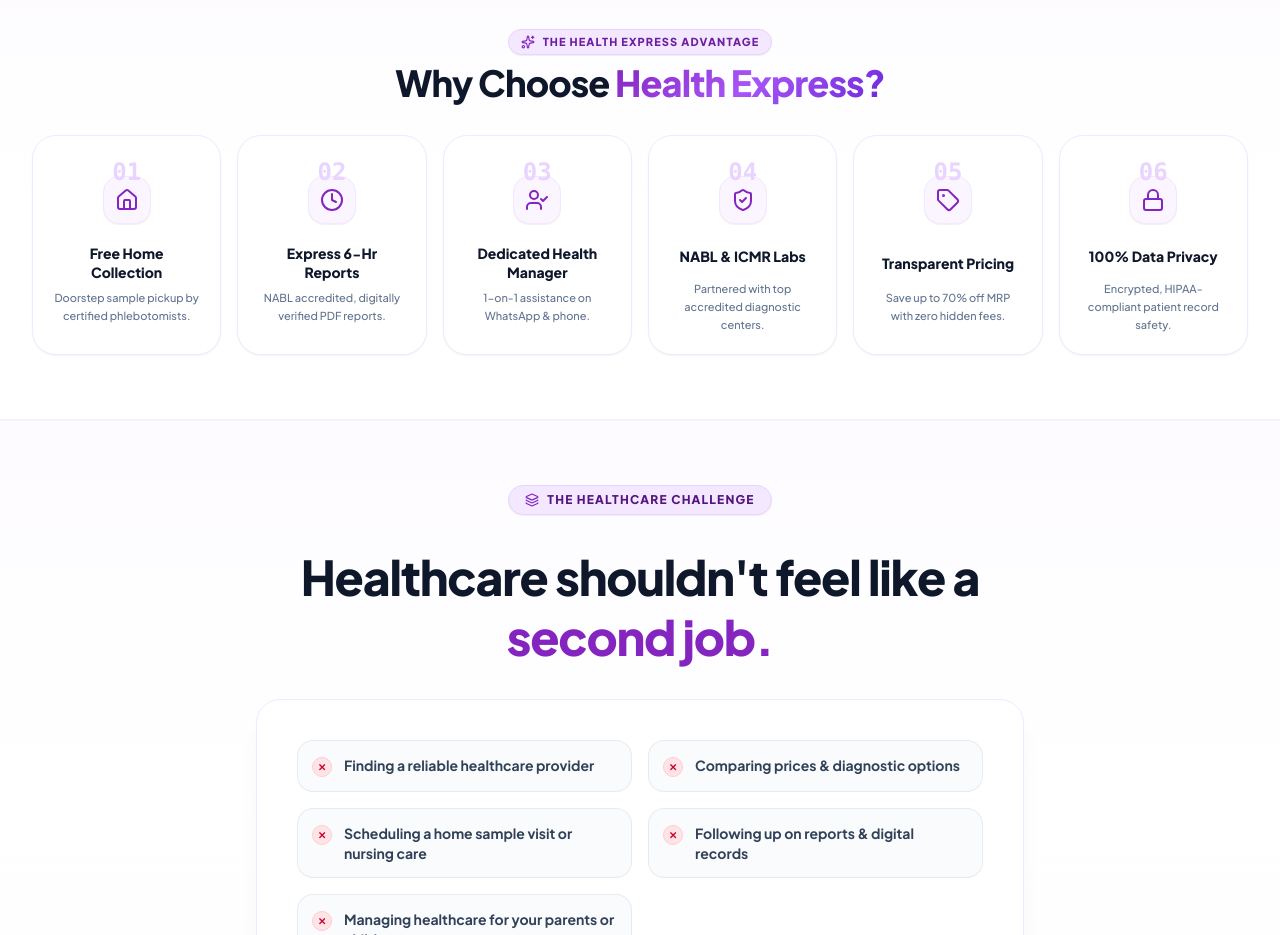
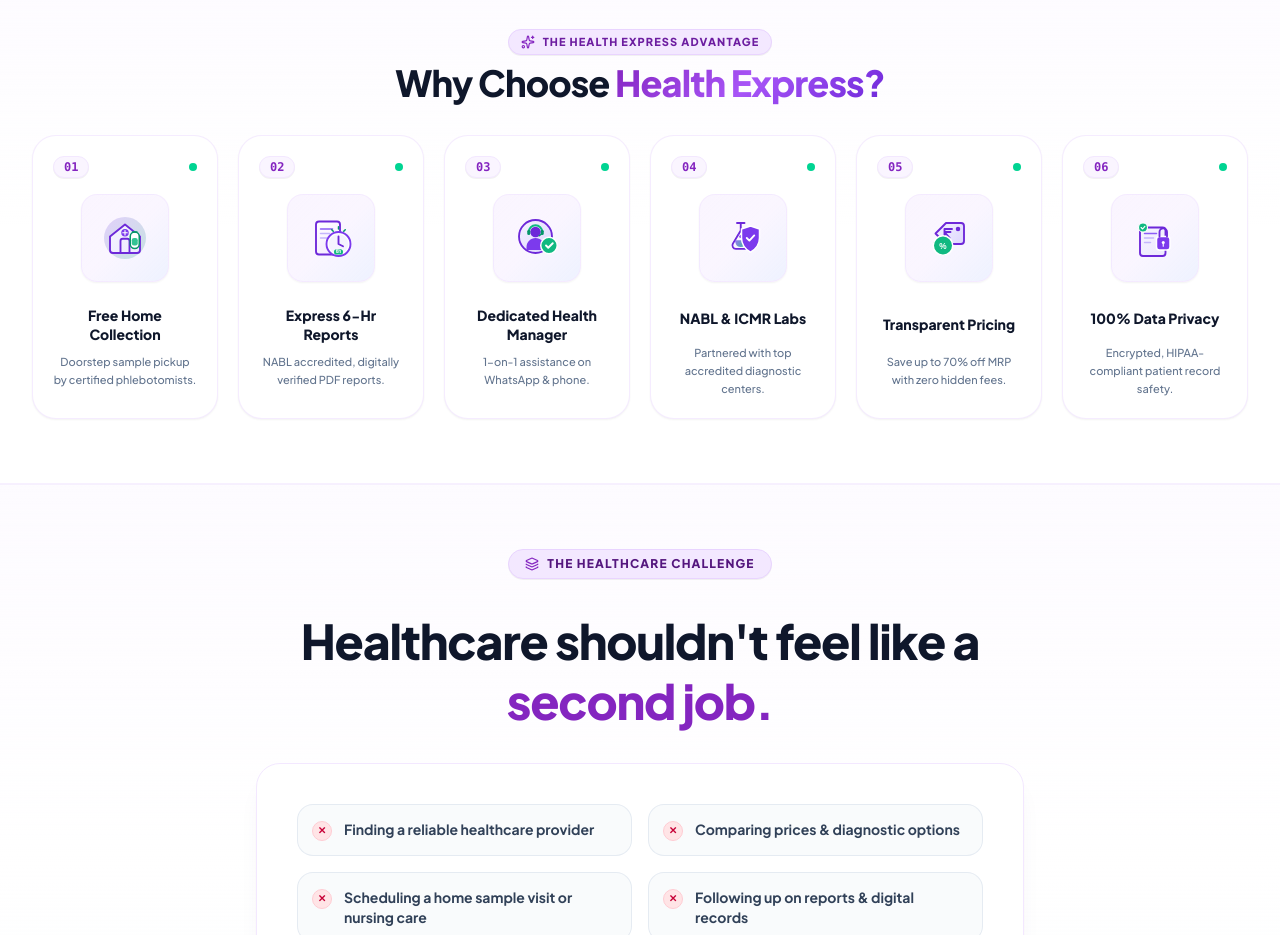
Before and after one commit to Tarunmakode123/healthexpressweb, a React (Vite) app: page / in a window 1280 px wide. Shown: the part 880-1815 px from the top of the page. Built offline with nearby package versions, Linux system fonts and the light colour scheme; no server answers.

Commit message:
feat(homepage): upgrade Why Choose Health Express with custom healthcare SVG illustrations

```diff
--- a/src/components/sections/WhyChooseHealthExpress.jsx
+++ b/src/components/sections/WhyChooseHealthExpress.jsx
@@ -1,5 +1,142 @@
 import React from 'react';
-import { Home, Clock, UserCheck, ShieldCheck, Tag, Lock, Sparkles } from 'lucide-react';
+import { Sparkles } from 'lucide-react';
+
+// Custom Healthcare SVG Mini-Illustrations
+const HomeCollectionIllustration = () => (
+  <svg className="w-12 h-12 text-purple-700" viewBox="0 0 64 64" fill="none" xmlns="http://www.w3.org/2000/svg" aria-hidden="true">
+    <circle cx="32" cy="32" r="28" fill="url(#grad-home-bg)" opacity="0.2" />
+    <path d="M12 30L32 14L52 30V48C52 50.2091 50.2091 52 48 52H16C13.7909 52 12 50.2091 12 48V30Z" fill="url(#grad-home-wall)" stroke="#6D28D9" strokeWidth="2.5" strokeLinejoin="round" />
+    <path d="M26 52V36C26 34.3431 27.3431 33 29 33H35C36.6569 33 38 34.3431 38 36V52" stroke="#6D28D9" strokeWidth="2.5" />
+    {/* Phlebotomy Sample Vial */}
+    <rect x="39" y="24" width="12" height="22" rx="6" fill="#FFFFFF" stroke="#059669" strokeWidth="2" />
+    <rect x="41" y="32" width="8" height="10" rx="3" fill="#10B981" opacity="0.85" />
+    <path d="M42 24H48" stroke="#059669" strokeWidth="2" strokeLinecap="round" />
+    {/* Medical Cross Badge on House */}
+    <circle cx="32" cy="25" r="5" fill="#7C3AED" />
+    <path d="M32 22V28M29 25H35" stroke="#FFFFFF" strokeWidth="1.5" strokeLinecap="round" />
+    <defs>
+      <linearGradient id="grad-home-bg" x1="4" y1="4" x2="60" y2="60" gradientUnits="userSpaceOnUse">
+        <stop stopColor="#7C3AED" />
+        <stop offset="1" stopColor="#059669" />
+      </linearGradient>
+      <linearGradient id="grad-home-wall" x1="12" y1="14" x2="52" y2="52" gradientUnits="userSpaceOnUse">
+        <stop stopColor="#F5F3FF" />
+        <stop offset="1" stopColor="#EDE9FE" />
+      </linearGradient>
+    </defs>
+  </svg>
+);
+
+const ExpressReportIllustration = () => (
+  <svg className="w-12 h-12 text-purple-700" viewBox="0 0 64 64" fill="none" xmlns="http://www.w3.org/2000/svg" aria-hidden="true">
+    {/* Document */}
+    <rect x="12" y="10" width="32" height="44" rx="4" fill="url(#grad-doc)" stroke="#6D28D9" strokeWidth="2.5" />
+    <line x1="18" y1="20" x2="34" y2="20" stroke="#8B5CF6" strokeWidth="2" strokeLinecap="round" />
+    <line x1="18" y1="26" x2="30" y2="26" stroke="#C4B5FD" strokeWidth="2" strokeLinecap="round" />
+    <line x1="18" y1="32" x2="26" y2="32" stroke="#C4B5FD" strokeWidth="2" strokeLinecap="round" />
+    {/* 6-Hr Express Clock */}
+    <circle cx="42" cy="40" r="16" fill="#FFFFFF" stroke="#7C3AED" strokeWidth="2.5" />
+    <circle cx="42" cy="40" r="13" fill="#F5F3FF" />
+    <path d="M42 30V40L48 43" stroke="#6D28D9" strokeWidth="2.5" strokeLinecap="round" strokeLinejoin="round" />
+    {/* Speed Rays */}
+    <path d="M42 20L42 17M49 23L51 21M35 23L33 21" stroke="#059669" strokeWidth="2" strokeLinecap="round" />
+    {/* 6h Badge */}
+    <rect x="36" y="47" width="12" height="7" rx="3.5" fill="#10B981" />
+    <text x="42" y="52.5" textAnchor="middle" fill="#FFFFFF" fontSize="6.5" fontWeight="900" fontFamily="sans-serif">6h</text>
+    <defs>
+      <linearGradient id="grad-doc" x1="12" y1="10" x2="44" y2="54" gradientUnits="userSpaceOnUse">
+        <stop stopColor="#FFFFFF" />
+        <stop offset="1" stopColor="#F3E8FF" />
+      </linearGradient>
+    </defs>
+  </svg>
+);
+
+const HealthManagerIllustration = () => (
+  <svg className="w-12 h-12 text-purple-700" viewBox="0 0 64 64" fill="none" xmlns="http://www.w3.org/2000/svg" aria-hidden="true">
+    {/* Manager Avatar Base */}
+    <circle cx="30" cy="30" r="22" fill="url(#grad-mgr-bg)" stroke="#6D28D9" strokeWidth="2.5" />
+    <circle cx="30" cy="24" r="7" fill="#6D28D9" />
+    <path d="M18 44C18 37.3726 23.3726 32 30 32C36.6274 32 42 37.3726 42 44V48H18V44Z" fill="#7C3AED" />
+    {/* Headset */}
+    <path d="M21 24C21 19.0294 25.0294 15 30 15C34.9706 15 39 19.0294 39 24" stroke="#10B981" strokeWidth="2.5" strokeLinecap="round" />
+    <rect x="19" y="21" width="4" height="7" rx="2" fill="#059669" />
+    <rect x="37" y="21" width="4" height="7" rx="2" fill="#059669" />
+    <path d="M39 26L35 29" stroke="#059669" strokeWidth="2" strokeLinecap="round" />
+    {/* Chat Check Bubble */}
+    <circle cx="48" cy="42" r="11" fill="#10B981" stroke="#FFFFFF" strokeWidth="2" />
+    <path d="M44 42L47 45L53 39" stroke="#FFFFFF" strokeWidth="2.5" strokeLinecap="round" strokeLinejoin="round" />
+    <defs>
+      <linearGradient id="grad-mgr-bg" x1="8" y1="8" x2="52" y2="52" gradientUnits="userSpaceOnUse">
+        <stop stopColor="#F5F3FF" />
+        <stop offset="1" stopColor="#DDD6FE" />
+      </linearGradient>
+    </defs>
+  </svg>
+);
+
+const NablLabsIllustration = () => (
+  <svg className="w-12 h-12 text-purple-700" viewBox="0 0 64 64" fill="none" xmlns="http://www.w3.org/2000/svg" aria-hidden="true">
+    {/* Lab Flask */}
+    <path d="M24 12H34M29 12V22L39.5 39.5C41.3856 42.6427 39.1172 46.5 35.4542 46.5H22.5458C18.8828 46.5 16.6144 42.6427 18.5 39.5L29 22" stroke="#6D28D9" strokeWidth="2.5" strokeLinecap="round" strokeLinejoin="round" />
+    <path d="M21 35H37L35.5 40C34.5 42.5 32.5 44 29 44C25.5 44 23.5 42.5 22.5 40L21 35Z" fill="url(#grad-flask-liquid)" opacity="0.85" />
+    <circle cx="29" cy="30" r="2" fill="#7C3AED" />
+    <circle cx="32" cy="25" r="1.5" fill="#10B981" />
+    <circle cx="26" cy="27" r="1" fill="#7C3AED" />
+    {/* NABL Quality Shield */}
+    <path d="M42 16L54 20V32C54 40.5 48 47.5 42 51C36 47.5 30 40.5 30 32V20L42 16Z" fill="#7C3AED" stroke="#FFFFFF" strokeWidth="2" />
+    <path d="M37 32L40.5 35.5L47 28.5" stroke="#FFFFFF" strokeWidth="2.5" strokeLinecap="round" strokeLinejoin="round" />
+    <defs>
+      <linearGradient id="grad-flask-liquid" x1="21" y1="35" x2="37" y2="44" gradientUnits="userSpaceOnUse">
+        <stop stopColor="#8B5CF6" />
+        <stop offset="1" stopColor="#10B981" />
+      </linearGradient>
+    </defs>
+  </svg>
+);
+
+const TransparentPricingIllustration = () => (
+  <svg className="w-12 h-12 text-purple-700" viewBox="0 0 64 64" fill="none" xmlns="http://www.w3.org/2000/svg" aria-hidden="true">
+    {/* Price Tag Base */}
+    <path d="M14 26L28 12H48C50.2091 12 52 13.7909 52 16V36C52 38.2091 50.2091 40 48 40H28L14 26Z" fill="url(#grad-tag-bg)" stroke="#6D28D9" strokeWidth="2.5" strokeLinejoin="round" />
+    <circle cx="44" cy="20" r="3" fill="#6D28D9" />
+    {/* Indian Rupee ₹ Glyph */}
+    <path d="M26 20H36M26 24H34M26 20V32M26 24L33 32" stroke="#6D28D9" strokeWidth="2.5" strokeLinecap="round" strokeLinejoin="round" />
+    {/* Verified Discount % Seal */}
+    <circle cx="24" cy="42" r="13" fill="#10B981" stroke="#FFFFFF" strokeWidth="2" />
+    <text x="24" y="46.5" textAnchor="middle" fill="#FFFFFF" fontSize="11" fontWeight="900" fontFamily="sans-serif">%</text>
+    <defs>
+      <linearGradient id="grad-tag-bg" x1="14" y1="12" x2="52" y2="40" gradientUnits="userSpaceOnUse">
+        <stop stopColor="#F5F3FF" />
+        <stop offset="1" stopColor="#DDD6FE" />
+      </linearGradient>
+    </defs>
+  </svg>
+);
+
+const DataPrivacyIllustration = () => (
+  <svg className="w-12 h-12 text-purple-700" viewBox="0 0 64 64" fill="none" xmlns="http://www.w3.org/2000/svg" aria-hidden="true">
+    {/* Patient File Folder */}
+    <rect x="12" y="18" width="34" height="38" rx="4" fill="url(#grad-priv-file)" stroke="#6D28D9" strokeWidth="2.5" />
+    <line x1="18" y1="26" x2="34" y2="26" stroke="#8B5CF6" strokeWidth="2" strokeLinecap="round" />
+    <line x1="18" y1="32" x2="30" y2="32" stroke="#C4B5FD" strokeWidth="2" strokeLinecap="round" />
+    <line x1="18" y1="38" x2="26" y2="38" stroke="#C4B5FD" strokeWidth="2" strokeLinecap="round" />
+    {/* Padlock */}
+    <rect x="34" y="30" width="18" height="18" rx="4" fill="#7C3AED" stroke="#FFFFFF" strokeWidth="2" />
+    <path d="M38 30V24C38 21.2386 40.2386 19 43 19C45.7614 19 48 21.2386 48 24V30" stroke="#6D28D9" strokeWidth="2.5" strokeLinecap="round" />
+    <circle cx="43" cy="38" r="2" fill="#FFFFFF" />
+    <line x1="43" y1="40" x2="43" y2="43" stroke="#FFFFFF" strokeWidth="1.5" strokeLinecap="round" />
+    {/* Shield Check Badge */}
+    <circle cx="16" cy="18" r="6" fill="#10B981" stroke="#FFFFFF" strokeWidth="1.5" />
+    <path d="M13.5 18L15.5 20L18.5 16.5" stroke="#FFFFFF" strokeWidth="1.5" strokeLinecap="round" strokeLinejoin="round" />
+    <defs>
+      <linearGradient id="grad-priv-file" x1="12" y1="18" x2="46" y2="56" gradientUnits="userSpaceOnUse">
+        <stop stopColor="#F5F3FF" />
+        <stop offset="1" stopColor="#EDE9FE" />
+      </linearGradient>
+    </defs>
+  </svg>
+);
 
 export default function WhyChooseHealthExpress() {
   const highlights = [
@@ -7,42 +144,42 @@
       num: '01',
       title: 'Free Home Collection',
       desc: 'Doorstep sample pickup by certified phlebotomists.',
-      icon: Home
+      Illustration: HomeCollectionIllustration
     },
     {
       num: '02',
       title: 'Express 6-Hr Reports',
       desc: 'NABL accredited, digitally verified PDF reports.',
-      icon: Clock
+      Illustration: ExpressReportIllustration
     },
     {
       num: '03',
       title: 'Dedicated Health Manager',
       desc: '1-on-1 assistance on WhatsApp & phone.',
-      icon: UserCheck
+      Illustration: HealthManagerIllustration
     },
     {
       num: '04',
       title: 'NABL & ICMR Labs',
       desc: 'Partnered with top accredited diagnostic centers.',
-      icon: ShieldCheck
+      Illustration: NablLabsIllustration
     },
     {
       num: '05',
       title: 'Transparent Pricing',
       desc: 'Save up to 70% off MRP with zero hidden fees.',
-      icon: Tag
+      Illustration: TransparentPricingIllustration
     },
     {
       num: '06',
       title: '100% Data Privacy',
       desc: 'Encrypted, HIPAA-compliant patient record safety.',
-      icon: Lock
+      Illustration: DataPrivacyIllustration
     }
   ];
 
   return (
-    <section className="py-12 md:py-16 bg-gradient-to-b from-purple-50/40 via-white to-white border-b border-purple-100/60">
+    <section className="py-12 md:py-16 bg-gradient-to-b from-purple-50/40 via-white to-white border-b border-purple-100/60" aria-label="Why Choose Health Express Benefits">
       <div className="max-w-7xl mx-auto px-4 sm:px-6 lg:px-8 space-y-8">
 
         {/* Section Header */}
@@ -57,28 +194,30 @@
         </div>
 
         {/* 6 Numbered Feature Cards Row */}
-        <div className="grid grid-cols-2 md:grid-cols-3 lg:grid-cols-6 gap-4 items-stretch">
+        <div className="grid grid-cols-1 sm:grid-cols-2 md:grid-cols-3 lg:grid-cols-6 gap-4 sm:gap-5 items-stretch">
           {highlights.map((item) => {
-            const IconComponent = item.icon;
+            const Illustration = item.Illustration;
             return (
               <div
                 key={item.num}
-                className="bg-white rounded-3xl p-5 border border-purple-100 shadow-xs hover:shadow-md hover:border-purple-300 transition-all duration-300 text-center flex flex-col items-center justify-between space-y-3 group min-h-[220px] h-full"
+                className="bg-white rounded-3xl p-5 border border-purple-100/80 shadow-xs hover:shadow-xl hover:border-purple-300 hover:-translate-y-1.5 transition-all duration-300 text-center flex flex-col items-center justify-between space-y-4 group min-h-[250px] h-full relative overflow-hidden"
               >
-                <div className="relative">
-                  {/* Big Stylized Number Background */}
-                  <span className="text-2xl font-black font-mono text-purple-200 group-hover:text-purple-300 transition-colors block">
+                {/* Numbered Pill Badge */}
+                <div className="w-full flex items-center justify-between">
+                  <span className="text-xs font-mono font-extrabold text-purple-700 bg-purple-50 px-2.5 py-0.5 rounded-full border border-purple-100 shadow-2xs">
                     {item.num}
                   </span>
-
-                  {/* Icon Circle */}
-                  <div className="w-12 h-12 rounded-2xl bg-purple-50 group-hover:bg-purple-700 text-purple-700 group-hover:text-white border border-purple-100 flex items-center justify-center transition-colors shadow-2xs mx-auto -mt-3">
-                    <IconComponent className="w-6 h-6" />
-                  </div>
+                  <span className="w-2 h-2 rounded-full bg-emerald-400 group-hover:scale-125 transition-transform" />
                 </div>
 
-                <div className="space-y-1 flex-1 flex flex-col justify-center">
-                  <h3 className="text-xs sm:text-sm font-extrabold text-slate-900 group-hover:text-purple-900 transition-colors leading-snug min-h-[2.5rem] flex items-center justify-center">
+                {/* Custom Healthcare Vector Illustration Container */}
+                <div className="w-20 h-20 sm:w-22 sm:h-22 rounded-2xl bg-gradient-to-br from-purple-50 via-purple-100/40 to-indigo-50 border border-purple-100/80 flex items-center justify-center relative shadow-xs group-hover:scale-110 group-hover:shadow-md group-hover:border-purple-300 transition-all duration-300 mx-auto">
+                  <Illustration />
+                </div>
+
+                {/* Card Title & Description */}
+                <div className="space-y-1.5 flex-1 flex flex-col justify-center">
+                  <h3 className="text-xs sm:text-sm font-extrabold text-slate-900 group-hover:text-purple-950 transition-colors leading-snug min-h-[2.5rem] flex items-center justify-center">
                     {item.title}
                   </h3>
                   <p className="text-[11px] text-slate-500 leading-relaxed font-medium min-h-[2.5rem] flex items-center justify-center">
```
